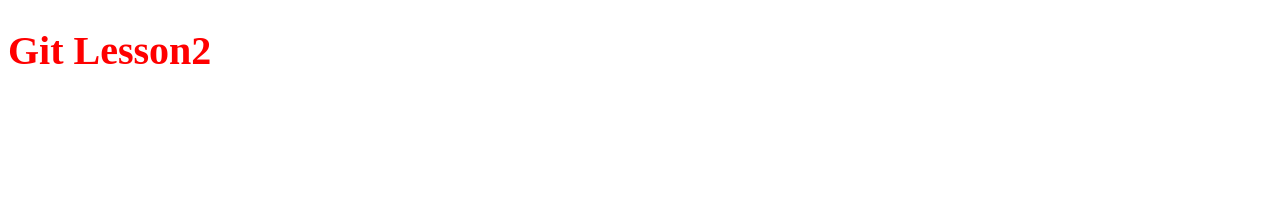
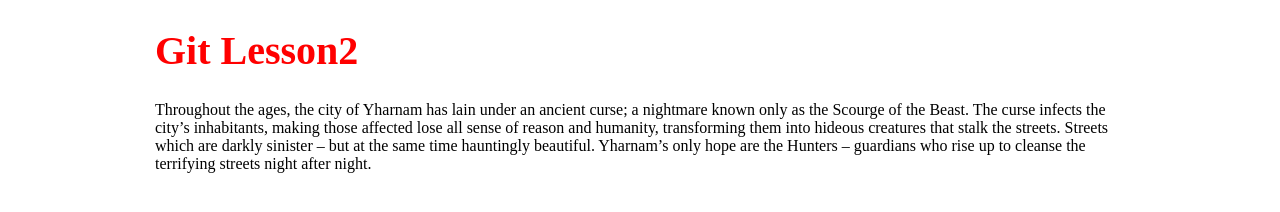
Before and after one commit to hkeper/learnGit, a plain HTML site: page index.html in a window 1280 px wide. Drawn offline with Linux system fonts and the light colour scheme.

Commit message:
center body

```diff
--- a/css/style.css
+++ b/css/style.css
@@ -1,3 +1,7 @@
+body{
+	width: 970px;
+	margin: 0 auto;
+}
 h1{
     color:red;
     font-size: 40px;
--- a/index.html
+++ b/index.html
@@ -7,6 +7,11 @@
 </head>
 <body>
 	<h1>Git Lesson2</h1>
+	<p>Throughout the ages, the city of Yharnam has lain under an ancient curse; a nightmare known only as the Scourge of the Beast.
 
+	The curse infects the city’s inhabitants, making those affected lose all sense of reason and humanity, transforming them into hideous creatures that stalk the streets. Streets which are darkly sinister – but at the same time hauntingly beautiful.
+
+	Yharnam’s only hope are the Hunters – guardians who rise up to cleanse the terrifying streets night after night.
+	</p>
 </body>
 </html>
```
